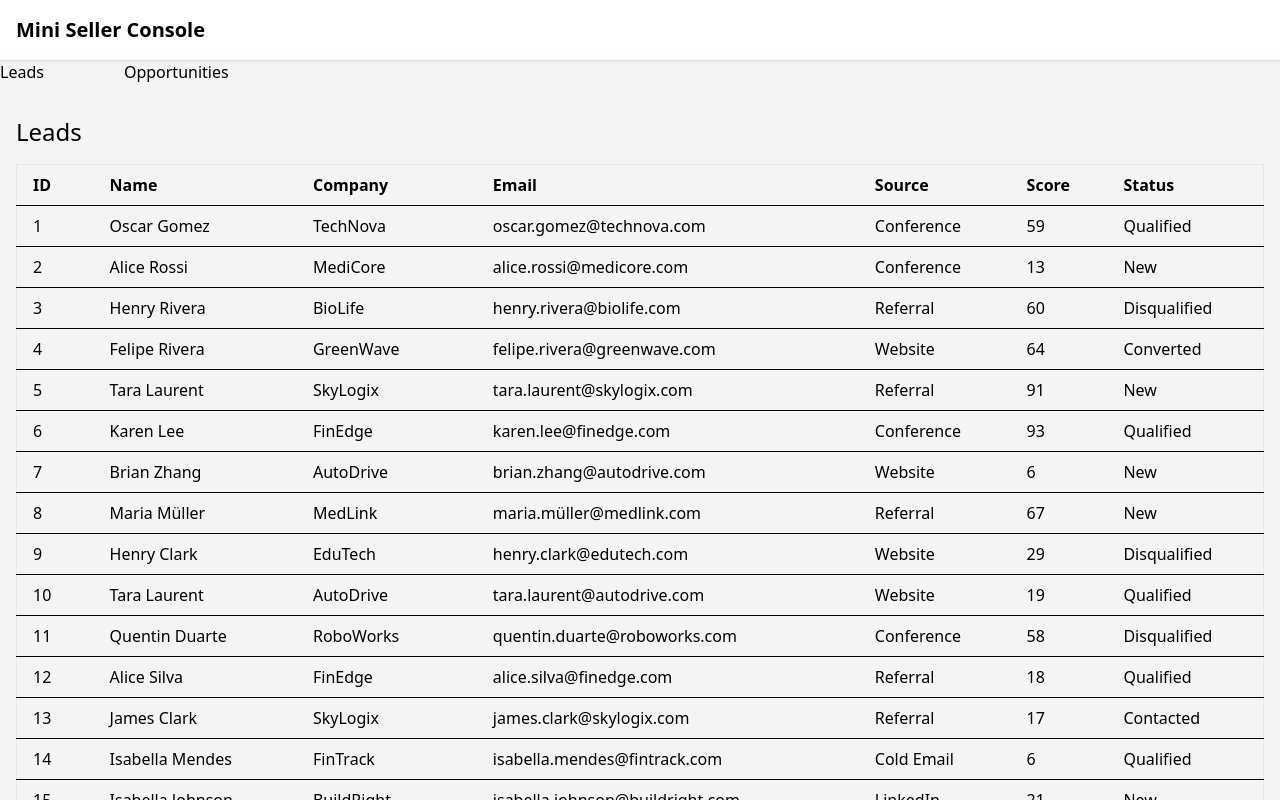
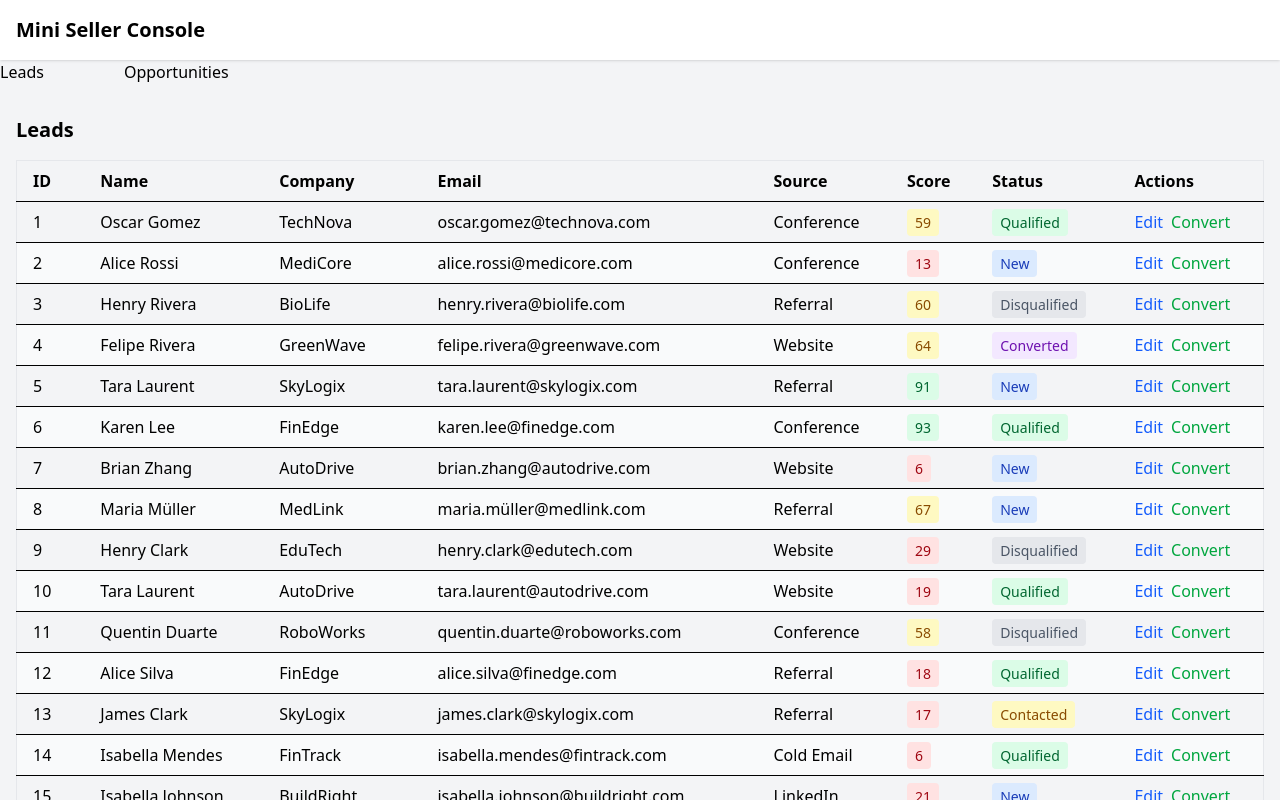
Before and after one commit to FaraiB/mini-seller-console, a React (Vite) app: page / in a window 1280 px wide. Shown: the top 800 px of the page. Built offline with nearby package versions, Linux system fonts and the light colour scheme.

Commit message:
feat: add lead details panel

```diff
--- /dev/null
+++ b/src/features/leads/LeadDetailPanel.tsx
@@ -0,0 +1,78 @@
+import { useState, useEffect } from "react";
+import { type Lead } from "./types";
+
+type Props = {
+  lead: Lead | null;
+  onClose: () => void;
+  onSave: (updatedLead: Lead) => void;
+};
+
+export default function LeadDetailPanel({ lead, onClose, onSave }: Props) {
+  const [email, setEmail] = useState(lead?.email ?? "");
+  const [status, setStatus] = useState<Lead["status"]>(lead?.status ?? "New");
+  const [error, setError] = useState("");
+
+  if (!lead) return null;
+
+  const handleSave = () => {
+    const emailRegex = /^[^\s@]+@[^\s@]+\.[^\s@]+$/;
+    if (!emailRegex.test(email)) {
+      setError("Please enter a valid email address.");
+      return;
+    }
+
+    onSave({ ...lead, email, status });
+    onClose();
+  };
+
+  return (
+    <div className="fixed inset-0 flex justify-end">
+      {/*backdrop*/}
+      <div className="fixed inset-0 bg-gray-50/50" onClick={onClose}></div>
+      {/*panel*/}
+      <div className="relative w-96 bg-white shadow-lg p-6 overflow-y-auto z-10">
+        <h2 className="text-lg font-bold mb-4">Edit Lead</h2>
+
+        <div className="mb-4">
+          <label className="block text-sm font-medium mb-1">Email</label>
+          <input
+            type="email"
+            value={email}
+            onChange={(e) => setEmail(e.target.value)}
+            className="w-full border px-2 py-1 rounded"
+          />
+          {error && <p className="text-red-600 text-sm mt-1">{error}</p>}
+        </div>
+        <div className="mb-4">
+          <label className="block text-sm font-medium mb-1">Stauts</label>
+          <select
+            value={status}
+            onChange={(e) => setStatus(e.target.value as Lead["status"])}
+            className="w-full border px-2 py-1 rounded"
+          >
+            <option value="New">New</option>
+            <option value="Contacted">Contacted</option>
+            <option value="Qualified">Qualified</option>
+            <option value="Disqualified">Disqualified</option>
+            <option value="Converted">Converted</option>
+          </select>
+        </div>
+
+        <div className="flex justify-end space-x-2">
+          <button
+            onClick={onClose}
+            className="px-3 py-1 border rounded text-gray-600 hover:bg-gray-100"
+          >
+            Cancel
+          </button>
+          <button
+            onClick={handleSave}
+            className="px-3 py-1 bg-blue-600 text-white hover:bg-blue-700"
+          >
+            Save
+          </button>
+        </div>
+      </div>
+    </div>
+  );
+}
--- a/src/features/leads/LeadsPage.tsx
+++ b/src/features/leads/LeadsPage.tsx
@@ -1,14 +1,41 @@
-import { useState } from "react";
+import { useEffect, useState } from "react";
+import LeadsTable from "./LeadsTable";
+import LeadDetailPanel from "./LeadDetailPanel";
+import { type Lead } from "./types";
 import leadsData from "../../data/leads.json";
-import { type Lead } from "./types";
-import LeadsTable from "./LeadsTable";
 
 export default function LeadsPage() {
-  const [leads, setLeads] = useState<Lead[]>(leadsData as Lead[]);
+  const [leads, setLeads] = useState<Lead[]>([]);
+  const [selectedLead, setSelectedLead] = useState<Lead | null>(null);
+
+  useEffect(() => {
+    setLeads(leadsData as Lead[]);
+  }, []);
+
+  const handleEdit = (lead: Lead) => {
+    setSelectedLead(lead);
+  };
+
+  const handleConvert = (lead: Lead) => {
+    console.log("Convert clicked:", lead);
+  };
+
+  const handleSave = (updatedLead: Lead) => {
+    setLeads((prev) =>
+      prev.map((l) => (l.id === updatedLead.id ? updatedLead : l))
+    );
+  };
+
   return (
     <div className="p-4">
-      <h1 className="text-2xl fon-bold mb-4">Leads</h1>
-      <LeadsTable leads={leads} />
+      <h1 className="text-xl font-bold mb-4">Leads</h1>
+      <LeadsTable leads={leads} onEdit={handleEdit} onConvert={handleConvert} />
+
+      <LeadDetailPanel
+        lead={selectedLead}
+        onClose={() => setSelectedLead(null)}
+        onSave={handleSave}
+      />
     </div>
   );
 }
--- a/src/features/leads/LeadsTable.tsx
+++ b/src/features/leads/LeadsTable.tsx
@@ -2,9 +2,11 @@ import { type Lead } from "./types";
 
 type Props = {
   leads: Lead[];
+  onEdit: (lead: Lead) => void;
+  onConvert: (lead: Lead) => void;
 };
 
-export default function LeadsTable({ leads }: Props) {
+export default function LeadsTable({ leads, onEdit, onConvert }: Props) {
   return (
     <div className="overflow-x-auto">
       <table className="min-w-full border border-gray-200">
@@ -17,18 +19,64 @@ export default function LeadsTable({ leads }: Props) {
             <th className="px-4 py-2 text-left">Source</th>
             <th className="px-4 py-2 text-left">Score</th>
             <th className="px-4 py-2 text-left">Status</th>
+            <th className="px-4 py-2 text-left">Actions</th>
           </tr>
         </thead>
         <tbody>
           {leads.map((lead) => (
-            <tr key={lead.id} className="border-t">
+            <tr
+              key={lead.id}
+              className="border-t even:bg-gray-50 hover:bg-gray-100 transition"
+            >
               <td className="px-4 py-2">{lead.id}</td>
               <td className="px-4 py-2">{lead.name}</td>
               <td className="px-4 py-2">{lead.company}</td>
               <td className="px-4 py-2">{lead.email}</td>
               <td className="px-4 py-2">{lead.source}</td>
-              <td className="px-4 py-2">{lead.score}</td>
-              <td className="px-4 py-2">{lead.status}</td>
+              <td className="px-4 py-2">
+                <span
+                  className={`px-2 py-1 rounded text-sm font-medium ${
+                    lead.score >= 80
+                      ? "bg-green-100 text-green-800"
+                      : lead.score >= 50
+                      ? "bg-yellow-100 text-yellow-800"
+                      : "bg-red-100 text-red-800"
+                  }`}
+                >
+                  {lead.score}
+                </span>
+              </td>
+              <td className="px-4 py-2">
+                <span
+                  className={`px-2 py-1 rounded text-sm font-medium ${
+                    lead.status === "New"
+                      ? "bg-blue-100 text-blue-800"
+                      : lead.status === "Contacted"
+                      ? "bg-yellow-100 text-yellow-800"
+                      : lead.status === "Qualified"
+                      ? "bg-green-100 text-green-800"
+                      : lead.status === "Disqualified"
+                      ? "bg-gray-200 text-gray-600"
+                      : "bg-purple-100 text-purple-800"
+                  }`}
+                >
+                  {lead.status}
+                </span>
+              </td>
+              <td className="px-4 py-2 space-x-2">
+                <button
+                  onClick={() => onEdit(lead)}
+                  className="text-blue-600 hover:underline"
+                >
+                  Edit
+                </button>
+                <button
+                  onClick={() => onConvert(lead)}
+                  className="text-green-600 hover:underline"
+                >
+                  Convert
+                </button>
+              </td>
             </tr>
           ))}
         </tbody>
```
